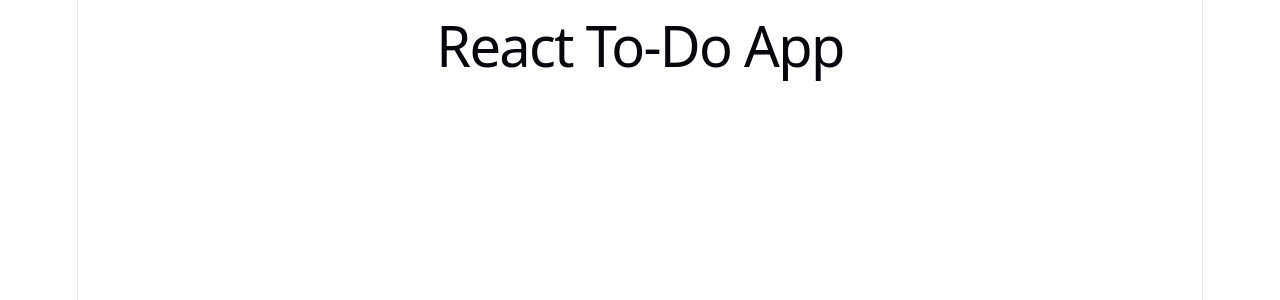
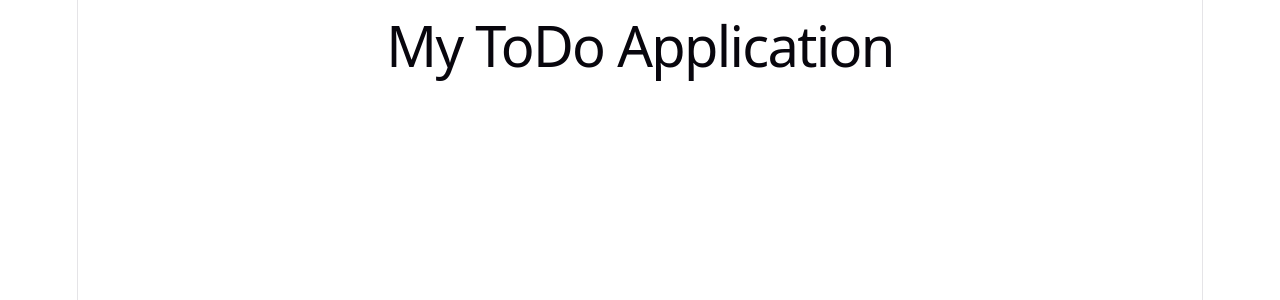
Before and after one commit to 248r1a66j4Jagadeesh-wq/todo-app, a React (Vite) app: page / in a window 1280 px wide. Shown: the top 300 px of the page. Built offline with nearby package versions, Linux system fonts and the light colour scheme.

Commit message:
Updated App Heading

```diff
--- a/src/App.jsx
+++ b/src/App.jsx
@@ -1,7 +1,7 @@
 function App() {
   return (
     <>
-      <h1>React To-Do App</h1>
+      <h1>My ToDo Application</h1>
     </>
   );
 }
```
